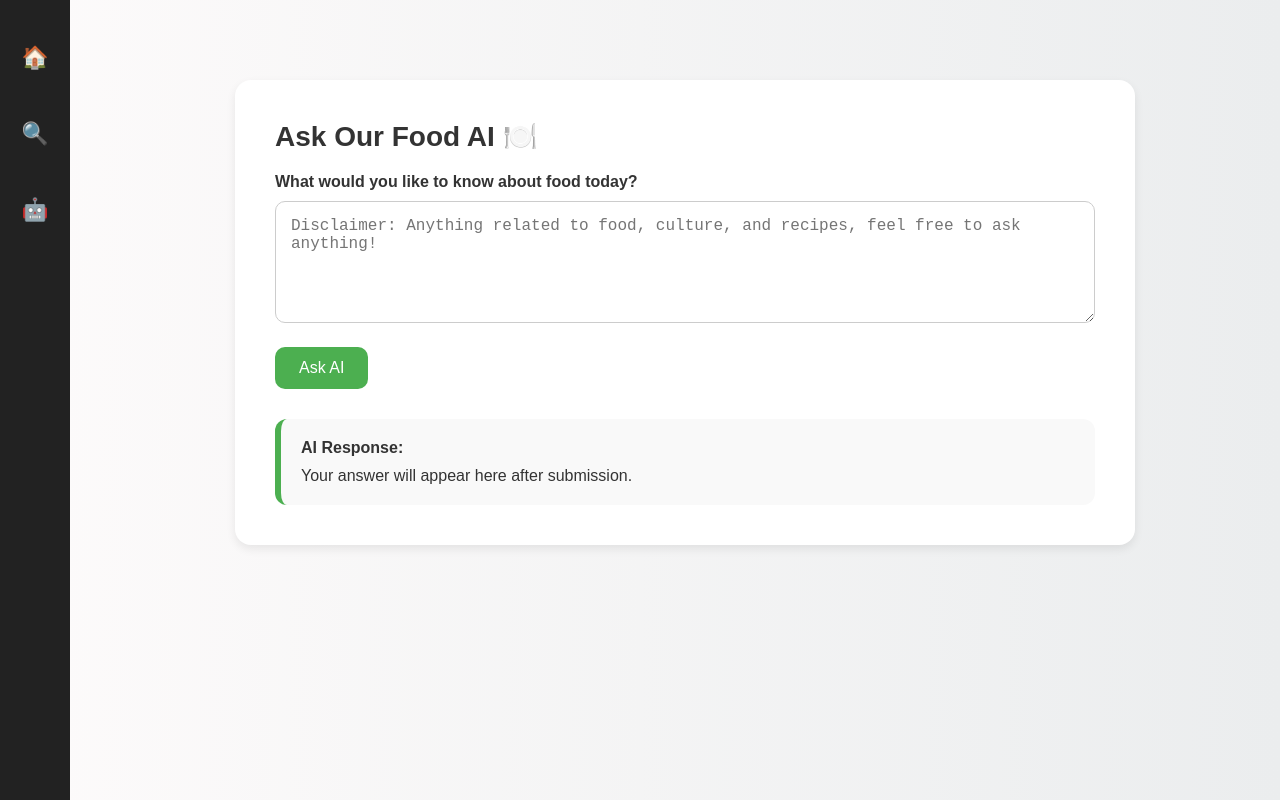
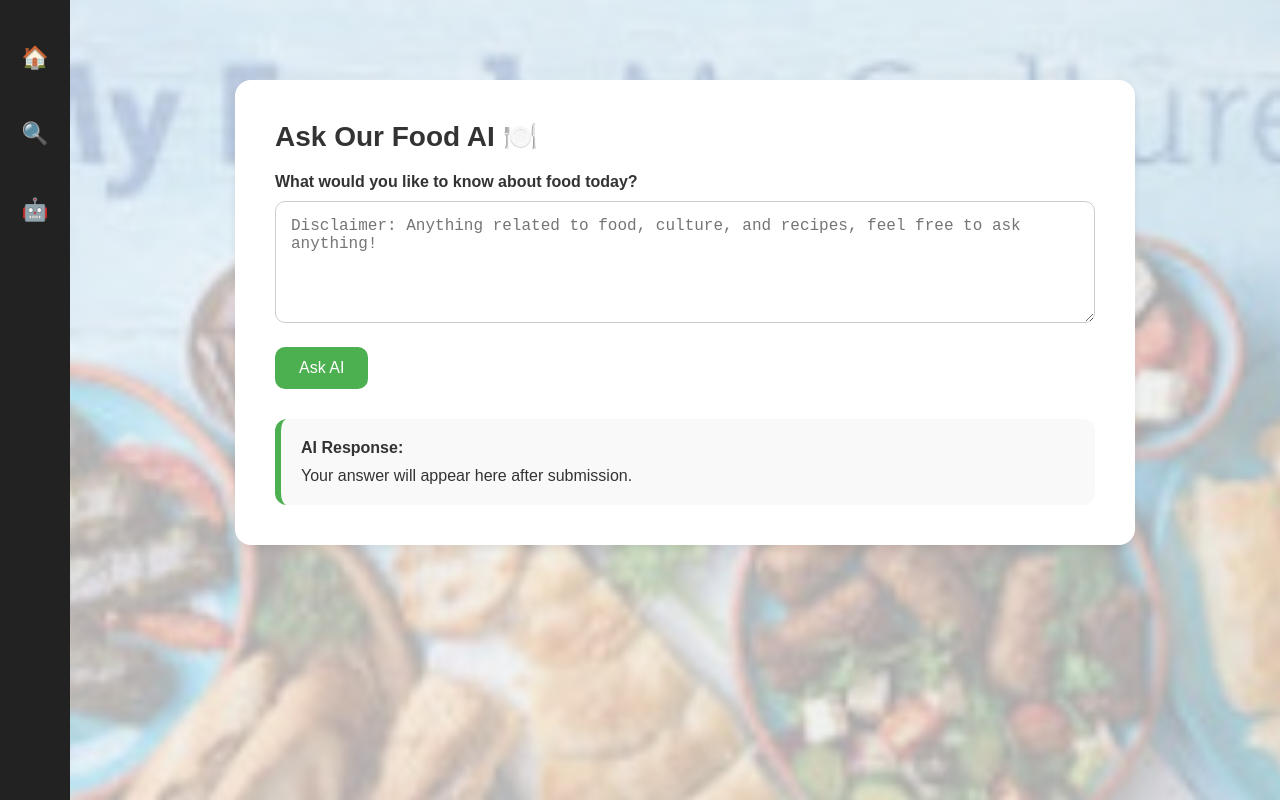
Before and after one commit to hashimsayyed76/MulticulturalFoods, a plain HTML site: page frontend/html/askai.html in a window 1280 px wide. Drawn offline with Linux system fonts and the light colour scheme.

Commit message:
added background to the askai.html page.

```diff
--- a/frontend/html/askai.html
+++ b/frontend/html/askai.html
@@ -13,6 +13,13 @@
       padding: 40px;
       border-radius: 16px;
       box-shadow: 0 4px 10px rgba(0,0,0,0.08);
+    }
+    body {
+      margin: 0;
+      font-family: 'Poppins', sans-serif;
+      background: linear-gradient(120deg, rgba(253, 251, 251, 0.7), rgba(235, 237, 238, 0.7)), url('/frontend/dishes/FoodsBackground.jpg') no-repeat center center fixed;
+      background-size: cover;
+      color: #333;
     }
     .ask-ai-wrapper h2 {
       font-size: 28px;
```
